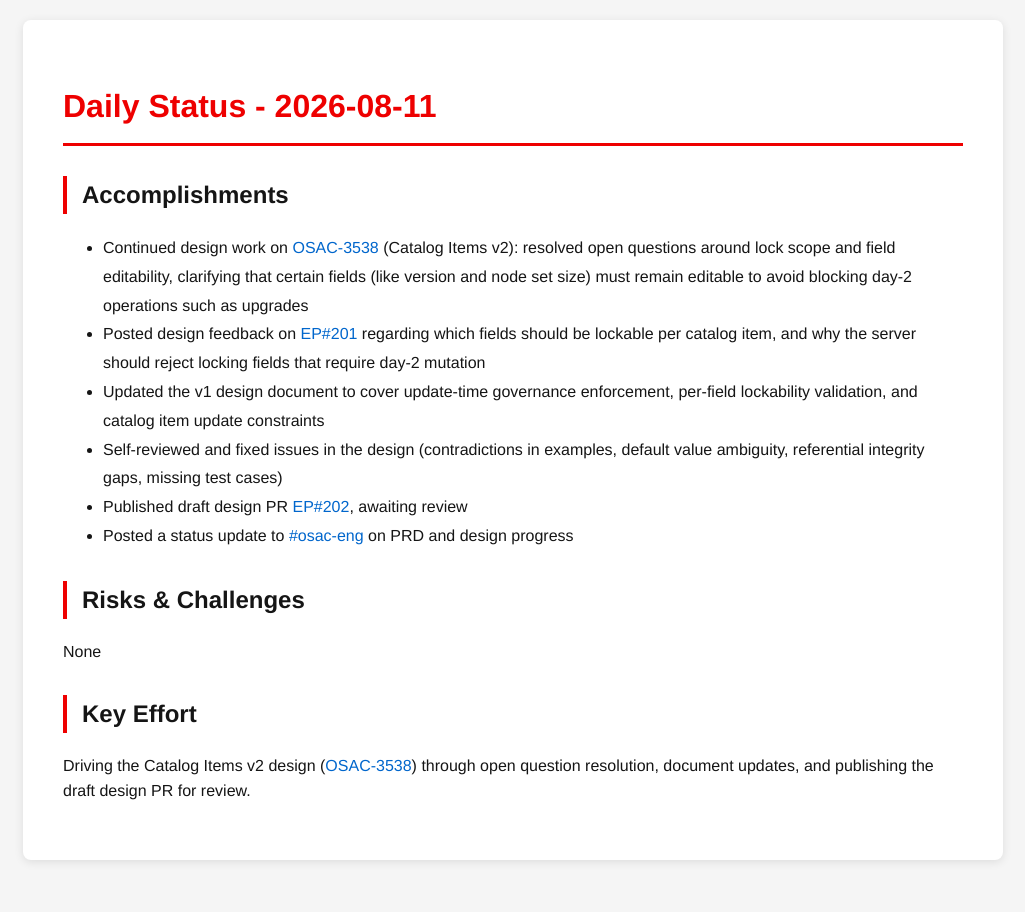
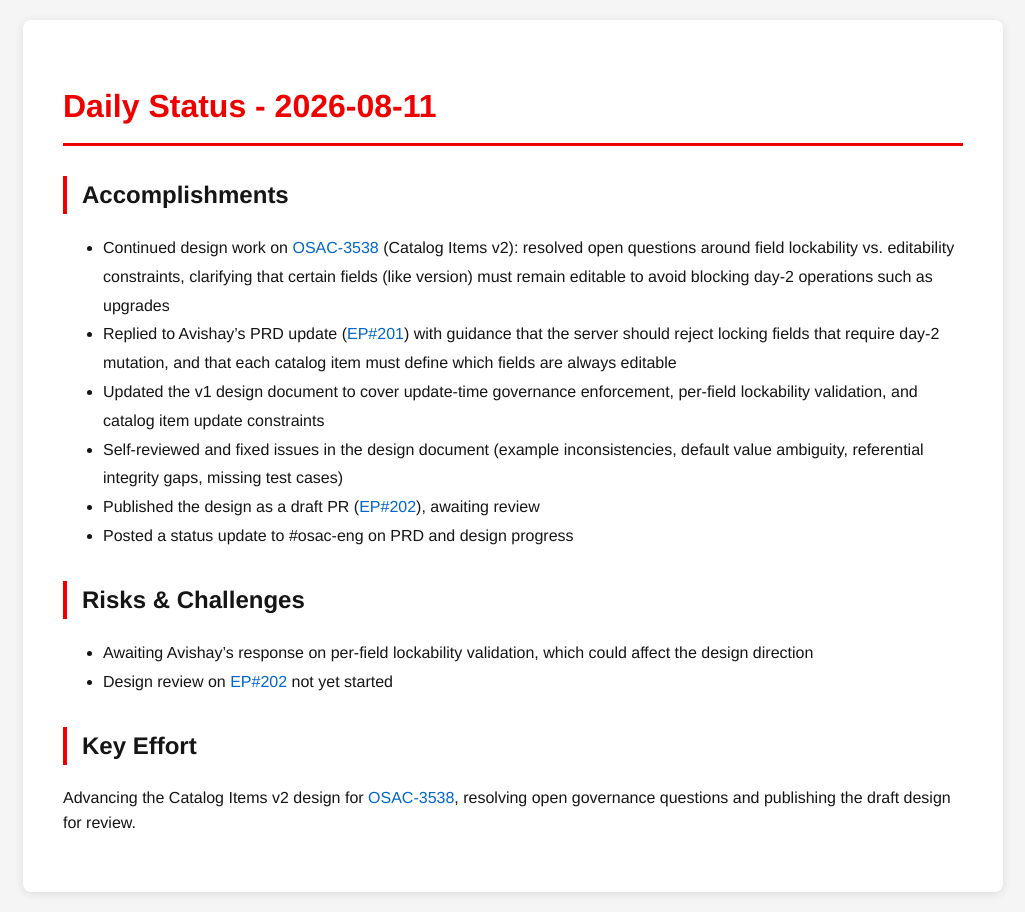
Before and after one commit to tzvatot/daily-status, a Jekyll site: the page built from 2026-08-11.md, in a window 1280 px wide. Shown: the whole page, without its empty margins (127-1152 px from the left). Built offline with Jekyll 4.4.1, drawn with Linux system fonts in a browser that asks for light colours.

Commit message:
Daily status update - 2026-08-11

```diff
--- a/2026-08-11.md
+++ b/2026-08-11.md
@@ -7,15 +7,16 @@
 # Daily Status - 2026-08-11
 
 ## Accomplishments
-- Continued design work on [OSAC-3538](https://redhat.atlassian.net/browse/OSAC-3538) (Catalog Items v2): resolved open questions around lock scope and field editability, clarifying that certain fields (like version and node set size) must remain editable to avoid blocking day-2 operations such as upgrades
-- Posted design feedback on [EP#201](https://github.com/osac-project/enhancement-proposals/pull/201) regarding which fields should be lockable per catalog item, and why the server should reject locking fields that require day-2 mutation
+- Continued design work on [OSAC-3538](https://redhat.atlassian.net/browse/OSAC-3538) (Catalog Items v2): resolved open questions around field lockability vs. editability constraints, clarifying that certain fields (like version) must remain editable to avoid blocking day-2 operations such as upgrades
+- Replied to Avishay's PRD update ([EP#201](https://github.com/osac-project/enhancement-proposals/pull/201)) with guidance that the server should reject locking fields that require day-2 mutation, and that each catalog item must define which fields are always editable
 - Updated the v1 design document to cover update-time governance enforcement, per-field lockability validation, and catalog item update constraints
-- Self-reviewed and fixed issues in the design (contradictions in examples, default value ambiguity, referential integrity gaps, missing test cases)
-- Published draft design PR [EP#202](https://github.com/osac-project/enhancement-proposals/pull/202), awaiting review
-- Posted a status update to [#osac-eng](https://redhat-internal.slack.com/archives/C08ESMFV85Q) on PRD and design progress
+- Self-reviewed and fixed issues in the design document (example inconsistencies, default value ambiguity, referential integrity gaps, missing test cases)
+- Published the design as a draft PR ([EP#202](https://github.com/osac-project/enhancement-proposals/pull/202)), awaiting review
+- Posted a status update to #osac-eng on PRD and design progress
 
 ## Risks & Challenges
-None
+- Awaiting Avishay's response on per-field lockability validation, which could affect the design direction
+- Design review on [EP#202](https://github.com/osac-project/enhancement-proposals/pull/202) not yet started
 
 ## Key Effort
-Driving the Catalog Items v2 design ([OSAC-3538](https://redhat.atlassian.net/browse/OSAC-3538)) through open question resolution, document updates, and publishing the draft design PR for review.
+Advancing the Catalog Items v2 design for [OSAC-3538](https://redhat.atlassian.net/browse/OSAC-3538), resolving open governance questions and publishing the draft design for review.
```
